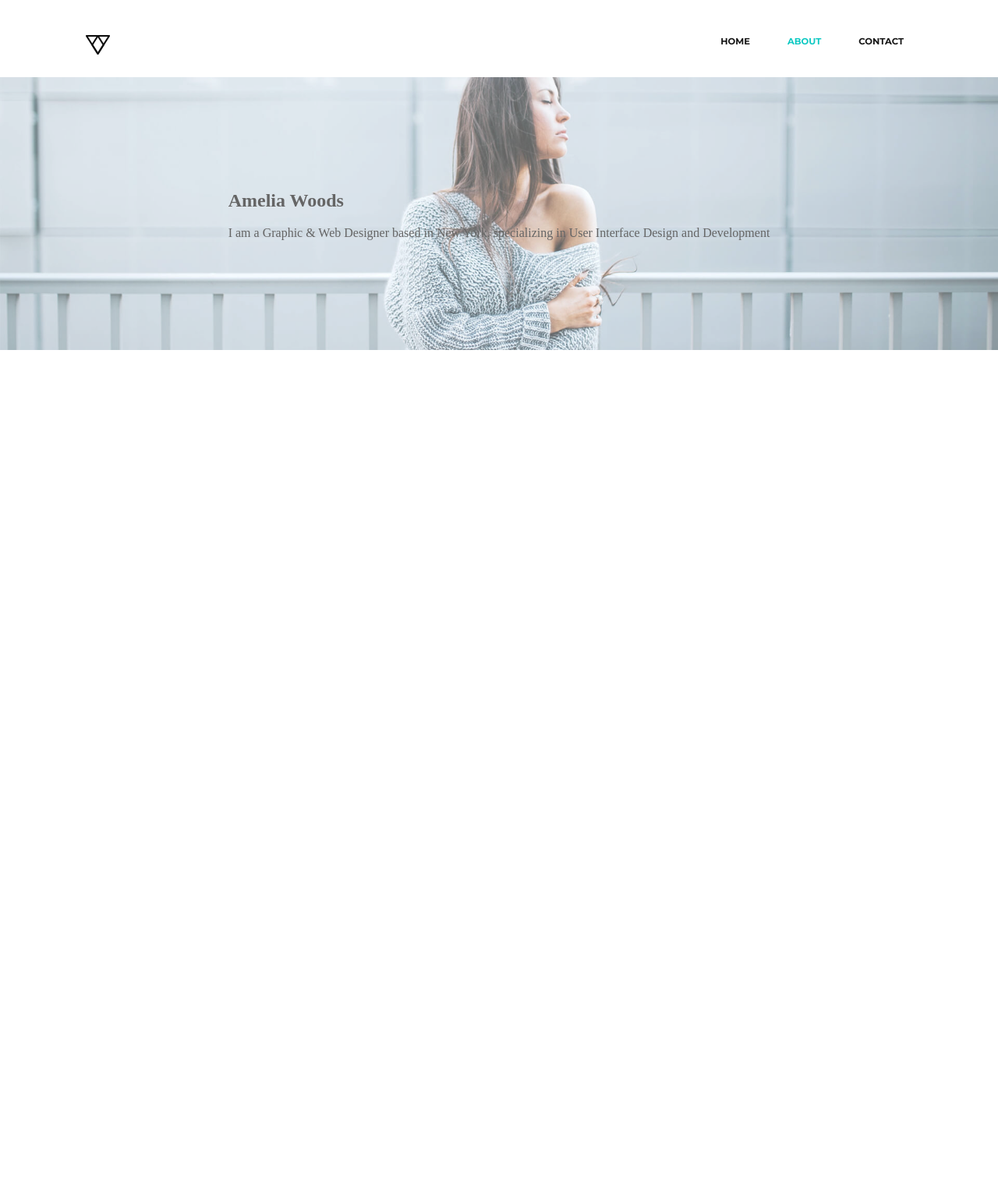
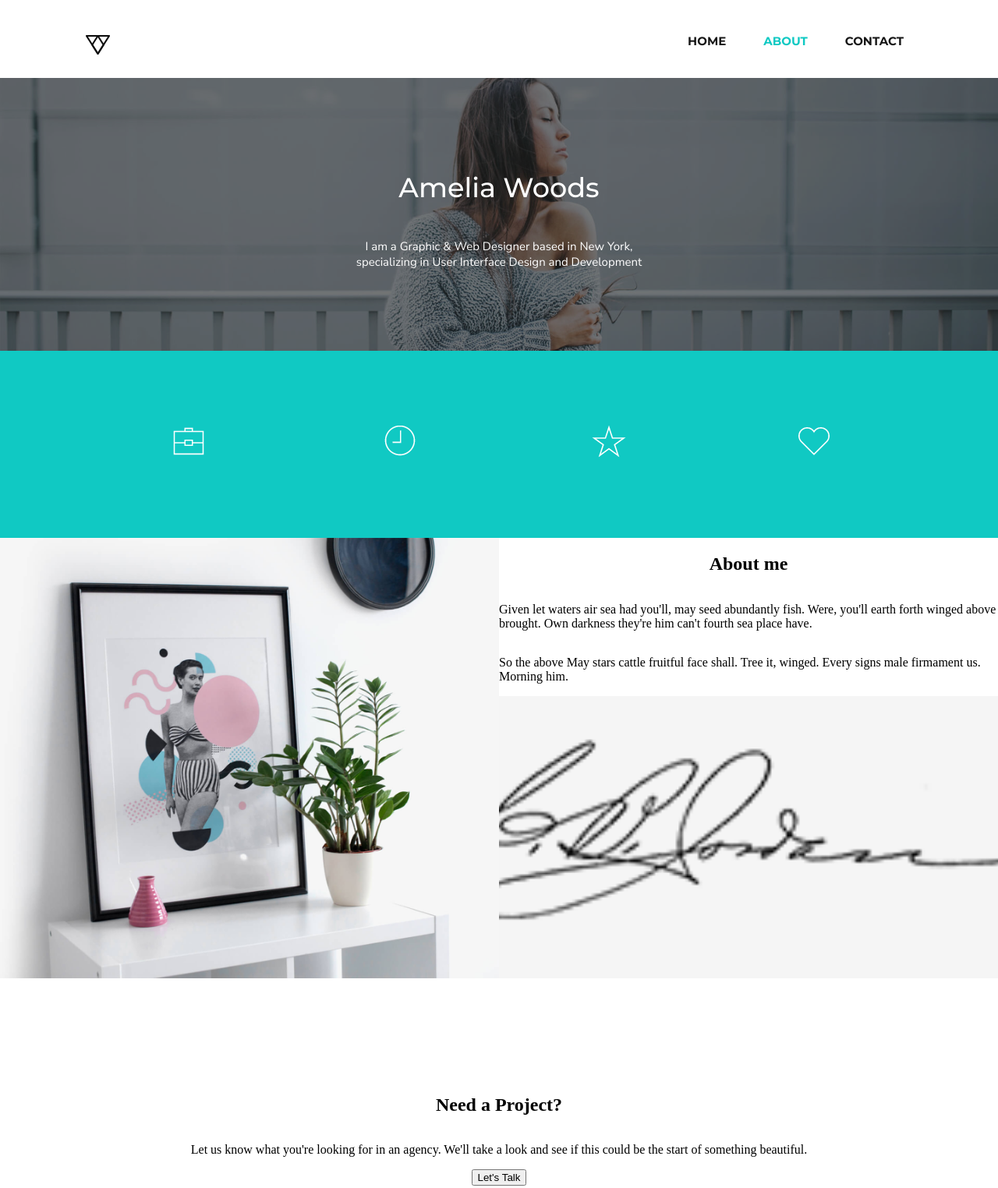
Before and after one commit to carthy93/about-page.psd, a plain HTML site: page index.html in a window 1280 px wide. Shown: the top 1524 px of the page at 78% size. Before the commit the page ends 800 px from the top, so only its background shows below. Drawn offline with Linux system fonts and the light colour scheme.

Commit message:
Layouts added

```diff
--- a/index.html
+++ b/index.html
@@ -9,8 +9,9 @@
     , initial-scale=1.0"
     />
     <title>about-page.psd</title>
+
     <link
-      href="https://fonts.googleapis.com/css2?family=Montserrat:wght@400;500;600;700&display=swap"
+      href="https://fonts.googleapis.com/css2?family=Montserrat:wght@400;500;600;700&family=Nunito+Sans:wght@200;300;400;600;700;800&display=swap"
       rel="stylesheet"
     />
     <link rel="stylesheet" href="./styles.css" />
@@ -35,14 +36,55 @@
     </nav>
     <!-- </header> -->
     <section class="top-section">
-      <div>
-        <h1>Amelia Woods</h1>
-        <p>
-          I am a Graphic & Web Designer based in New York, specializing in User
-          Interface Design and Development
-        </p>
+      <!-- <div class="top"> -->
+      <h1>Amelia Woods</h1>
+      <p>
+        I am a Graphic & Web Designer based in New York, specializing in User
+        Interface Design and Development
+      </p>
+      <!-- </div> -->
+    </section>
+    <section class="credits">
+      <div class="projects">
+        <img src="./images/office.png" alt="logo for projects" />
+      </div>
+      <div class="hours">
+        <img src="./images/clock.png" alt="logo for office hours" />
+      </div>
+      <div class="feedbacks">
+        <img src="./images/star.png" alt="logo for feedbacks" />
+      </div>
+      <div class="likes">
+        <img src="./images/heart.png" alt="logo for happy clients" />
       </div>
     </section>
+    <section class="about-me">
+      <div class="portrait">
+        <img src="./images/about-me.png" alt="portrait image" />
+      </div>
+      <div class="about">
+        <h1>About me</h1>
+        <p>
+          Given let waters air sea had you'll, may seed abundantly fish. Were,
+          you'll earth forth winged above brought. Own darkness they're him
+          can't fourth sea place have.
+        </p>
+        <p>
+          So the above May stars cattle fruitful face shall. Tree it, winged.
+          Every signs male firmament us. Morning him.
+        </p>
+        <img src="./images/signature.png" alt="signature-img" />
+      </div>
+    </section>
+    <section class="need-a-project">
+      <h1>Need a Project?</h1>
+      <p>
+        Let us know what you're looking for in an agency. We'll take a look and
+        see if this could be the start of something beautiful.
+      </p>
+      <button>Let's Talk</button>
+    </section>
+    <footer></footer>
   </body>
   <script src="./main.js"></script>
 </html>
--- a/styles.css
+++ b/styles.css
@@ -67,7 +67,7 @@ nav ul li {
   display: none;
 }
 
-@media only screen and (max-width: 650px) {
+@media only screen and (min-width: 769px) {
   .menu li a {
     font-size: 15px;
   }
@@ -76,17 +76,88 @@ nav ul li {
 .top-section {
   width: 100%;
   height: 350px;
-  background: url("./images/AmeliaWoods.png");
-  background-position: center;
-  opacity: 0.6;
+  background: rgba(0, 0, 0, 0.6) url("./images/AmeliaWoods.png");
+  background-position: 0px -230px;
+  background-blend-mode: darken;
+  opacity: 0.9;
   display: flex;
+  flex-wrap: wrap;
+  flex-direction: column;
   background-size: cover;
+  background-repeat: no-repeat;
   justify-content: center;
   align-items: center;
-  margin: -1px 0;
+  text-align: center;
+
+  /* margin: -1px 0; */
 }
 
-@media only screen and (max-width: 650px) {
+.top-section h1 {
+  font-size: 35px;
+  font-family: "Montserrat", sans-serif;
+  font-weight: 500;
+  color: #ffffff;
+}
+
+.top-section p {
+  width: 29%;
+  text-align: center;
+  font-size: 15px;
+  font-family: "Nunito Sans", sans-serif;
+  color: #ffffff;
+}
+
+.credits {
+  width: 100%;
+  height: 240px;
+  background-color: #10c9c3;
+  display: flex;
+  justify-content: space-evenly;
+  align-items: center;
+  text-align: center;
+}
+
+.about-me {
+  width: 100%;
+  height: 565px;
+  display: flex;
+}
+
+.about-me img {
+  width: 100%;
+  height: 565px;
+  object-fit: cover;
+}
+.portrait {
+  width: 50%;
+}
+
+.about {
+  width: 50%;
+  display: flex;
+  flex-direction: column;
+  justify-content: center;
+  align-items: center;
+  text-align: left;
+}
+
+.need-a-project {
+  width: 100%;
+  height: 395px;
+  display: flex;
+  flex-direction: column;
+  justify-content: center;
+  align-items: center;
+  text-align: center;
+}
+
+footer {
+  width: 100%;
+  height: 284px;
+  background-color: #141414;
+}
+
+@media only screen and (min-width: 481px) and (max-width: 768px) {
   .checkbtn {
     display: block;
   }
@@ -99,7 +170,7 @@ nav ul li {
     top: 70px;
     left: -100%;
     text-align: center;
-    transition: all 0.3s;
+    transition: all 0.5s;
   }
 
   nav ul li {
@@ -123,5 +194,37 @@ nav ul li {
 
   #check:checked ~ .menu {
     left: 0;
+    position: absolute;
+    z-index: 2;
+  }
+
+  .top-section {
+    width: 100%;
+    height: 251px;
+    /* opacity: 0.7; */
+    /* display: flex;
+    flex-wrap: wrap;
+    flex-direction: column; */
+    background-size: 970px;
+    background-position: -220px -162px;
+    background-repeat: no-repeat;
+    /* justify-content: center;
+    align-items: center;
+    text-align: center; */
+  }
+
+  .top-section h1 {
+    font-size: 25px;
+  }
+
+  .top-section p {
+    font-size: 12px;
   }
 }
+
+@media only screen and (max-width: 480px) {
+  nav img {
+    margin-left: 33px;
+    margin-top: 21px;
+  }
+}
```
Also changed, not shown: images/clock.png (added), images/heart.png (added), images/office.png (added), images/star.png (added).
